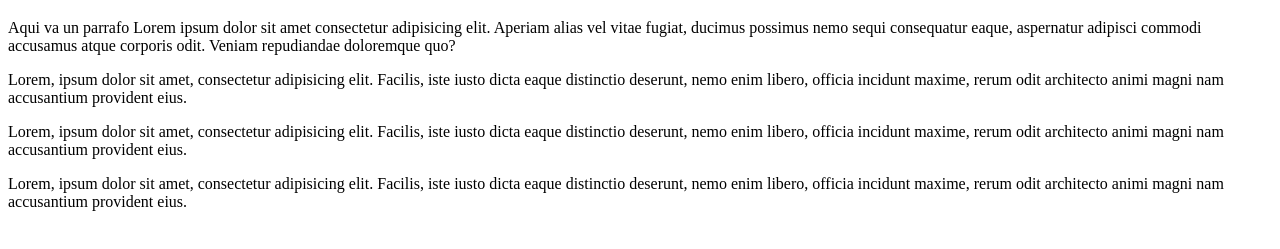
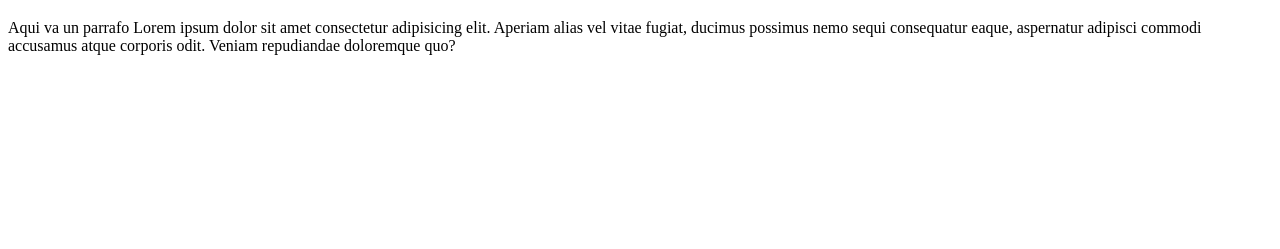
Before and after one commit to esgardilion/test, a plain HTML site: page index.html in a window 1280 px wide. Shown: the part 61-310 px from the top of the page. Drawn offline with Linux system fonts and the light colour scheme.

Commit message:
otra vez... ahora sí todos los cambios

```diff
--- a/index.html
+++ b/index.html
@@ -9,10 +9,6 @@
 	<h1>hey there</h1>
 	<p>Aqui va un parrafo Lorem ipsum dolor sit amet consectetur adipisicing elit. Aperiam alias vel vitae fugiat, ducimus possimus nemo sequi consequatur eaque, aspernatur adipisci commodi accusamus atque corporis odit. Veniam repudiandae doloremque quo?</p>
 
-	<p>Lorem, ipsum dolor sit amet, consectetur adipisicing elit. Facilis, iste iusto dicta eaque distinctio deserunt, nemo enim libero, officia incidunt maxime, rerum odit architecto animi magni nam accusantium provident eius.</p>
-	<p>Lorem, ipsum dolor sit amet, consectetur adipisicing elit. Facilis, iste iusto dicta eaque distinctio deserunt, nemo enim libero, officia incidunt maxime, rerum odit architecto animi magni nam accusantium provident eius.</p>
-	<p>Lorem, ipsum dolor sit amet, consectetur adipisicing elit. Facilis, iste iusto dicta eaque distinctio deserunt, nemo enim libero, officia incidunt maxime, rerum odit architecto animi magni nam accusantium provident eius.</p>
-
 
 </body>
 </html>
```
Also changed, not shown: 1 other file.
